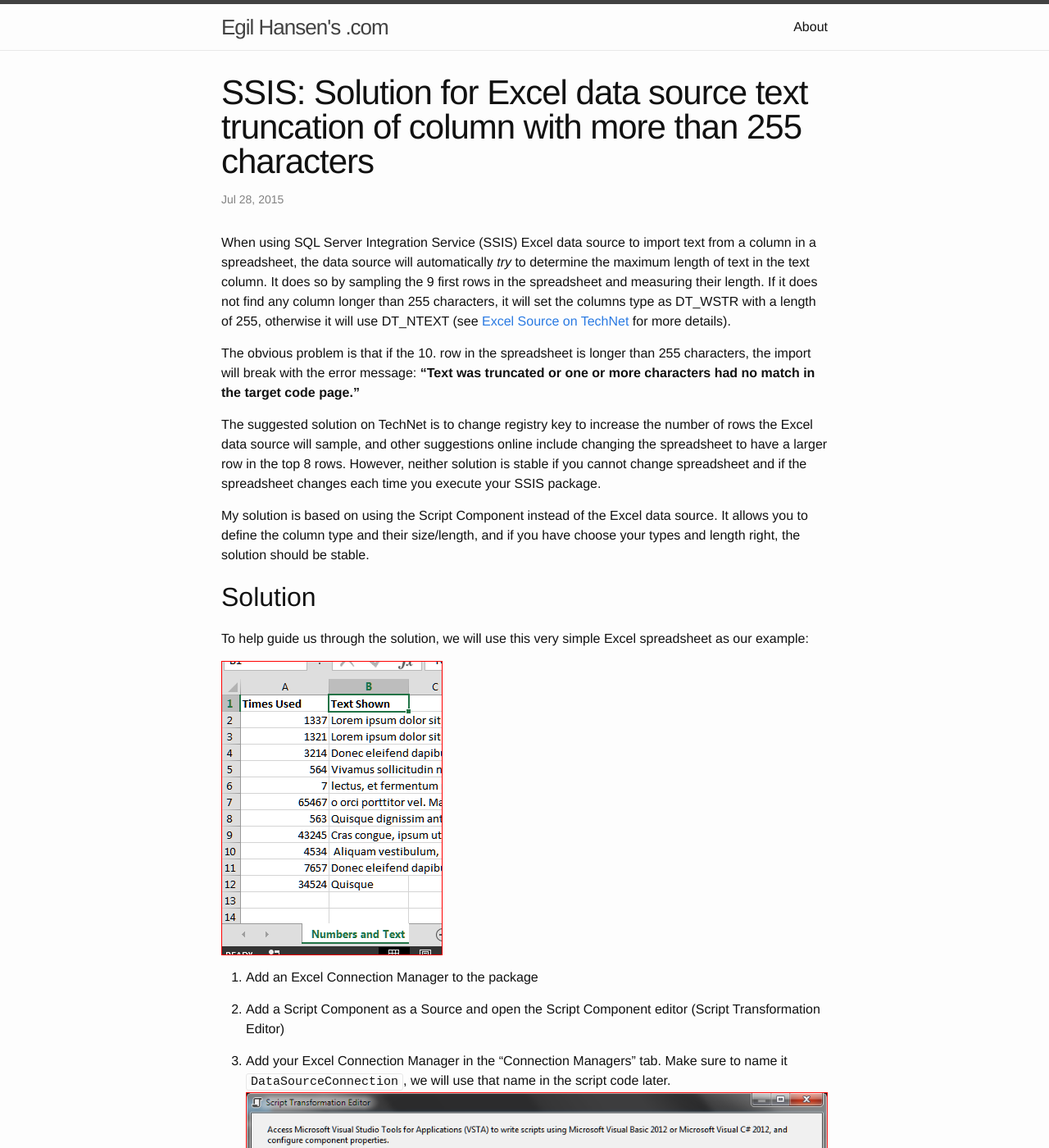
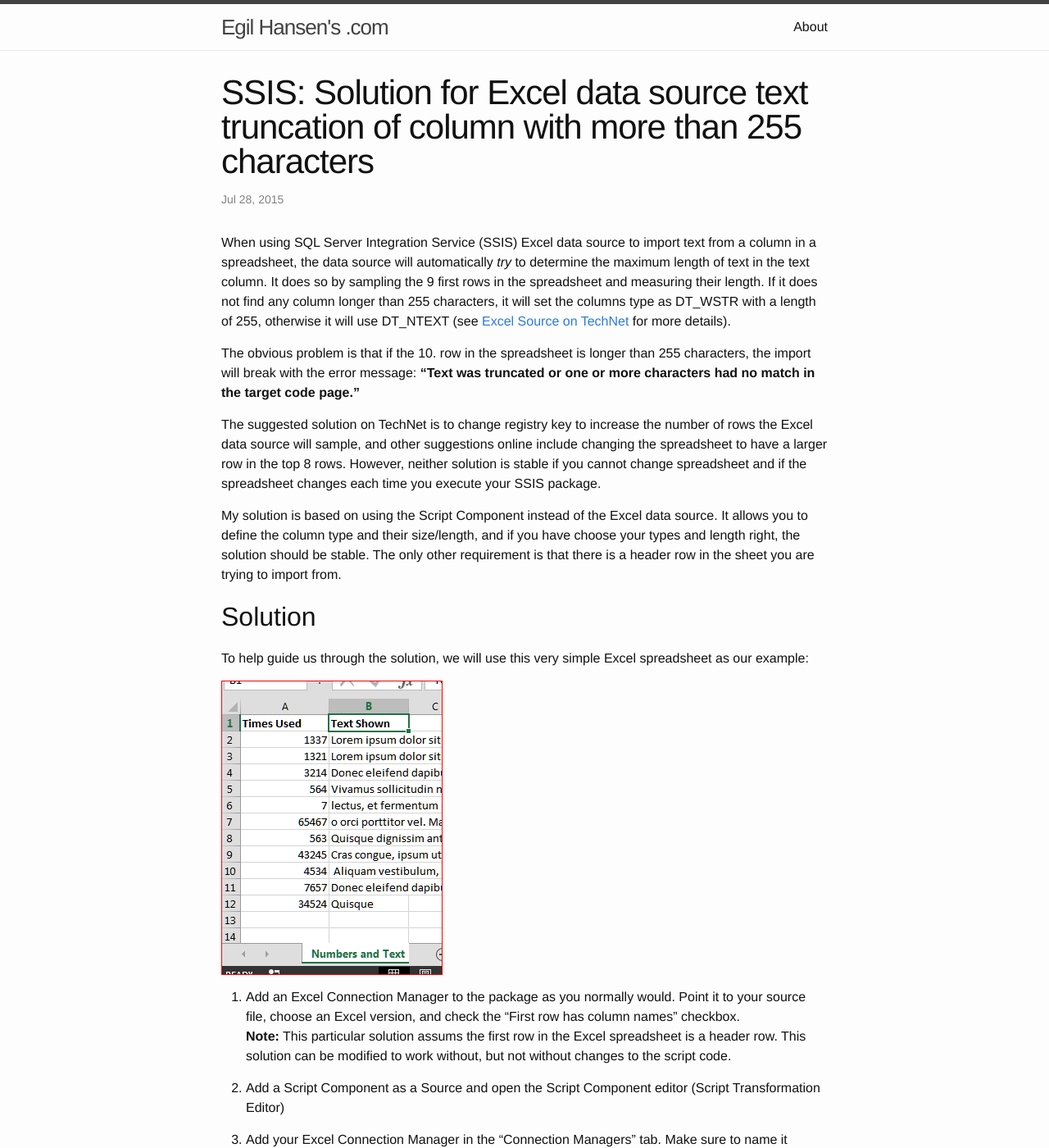
Before and after one commit to egil/egil.github.io, a Jekyll site: the page built from _posts/2015-07-28-ssis-solution-excel-data-source-text-truncation-column-more-than-255-characters.md, in a window 1280 px wide and 1400 px high. Shown: the whole window at 82% size. Built offline with Jekyll 4.4.1, drawn with Linux system fonts in a browser that asks for light colours; comment, search, counter and statistics services are not loaded.

Commit message:
Update 2015-07-28-ssis-solution-excel-data-source-text-truncation-column-more-than-255-characters.md

```diff
--- a/_posts/2015-07-28-ssis-solution-excel-data-source-text-truncation-column-more-than-255-characters.md
+++ b/_posts/2015-07-28-ssis-solution-excel-data-source-text-truncation-column-more-than-255-characters.md
@@ -10,14 +10,15 @@ The obvious problem is that if the 10. row in the spreadsheet is longer than 255
 
 The suggested solution on TechNet is to change registry key to increase the number of rows the Excel data source will sample, and other suggestions online include changing the spreadsheet to have a larger row in the top 8 rows. However, neither solution is stable if you cannot change spreadsheet and if the spreadsheet changes each time you execute your SSIS package.
 
-My solution is based on using the Script Component instead of the Excel data source. It allows you to define the column type and their size/length, and if you have choose your types and length right, the solution should be stable.
+My solution is based on using the Script Component instead of the Excel data source. It allows you to define the column type and their size/length, and if you have choose your types and length right, the solution should be stable. The only other requirement is that there is a header row in the sheet you are trying to import from.
 
 ## Solution
 To help guide us through the solution, we will use this very simple Excel spreadsheet as our example:
 
 ![](/assets/ssis-excel-import-sample-sheet.png)
 
-1. Add an Excel Connection Manager to the package
+1. Add an Excel Connection Manager to the package as you normally would. Point it to your source file, choose an Excel version, and check the "First row has column names" checkbox.
+   **Note:** This particular solution assums the first row in the Excel spreadsheet is a header row. This solution can be modified to work without, but not without changes to the script code.
 
 2. Add a Script Component as a Source and open the Script Component editor (Script Transformation Editor)
 
```
